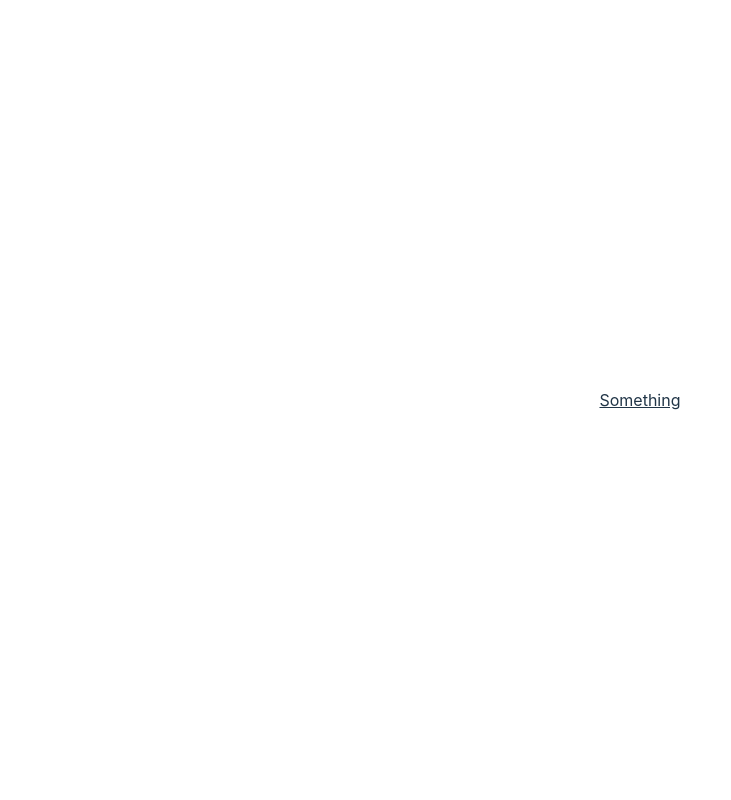
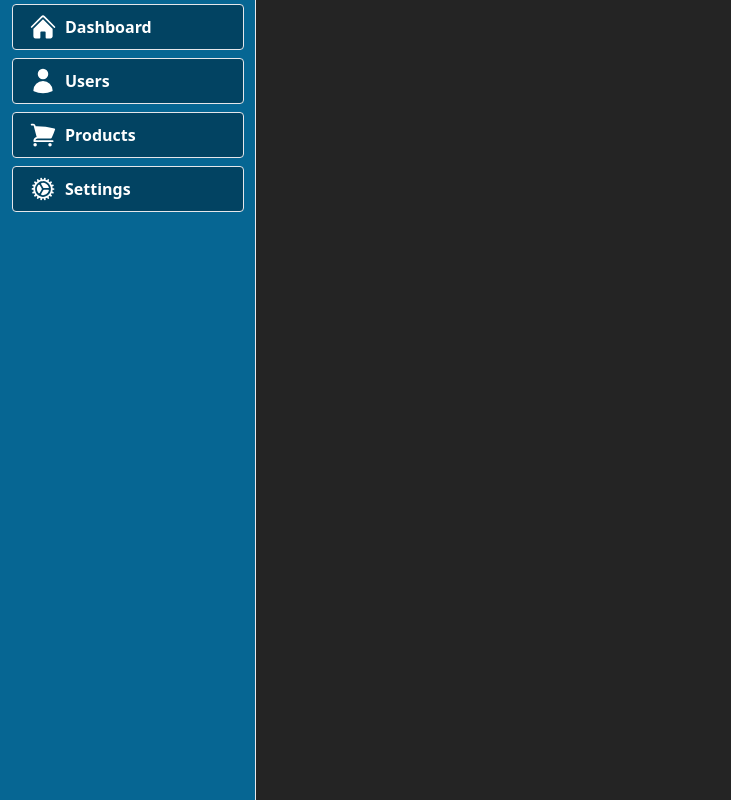
Before and after one commit to cdepaul06/AdminTemplate, a React (Vite) app in the folder admin-template/: page /settings in a window 1280 px wide. Shown: the whole page, without its empty margins (0-731 px from the left). Built offline with nearby package versions, Linux system fonts and the light colour scheme.

Commit message:
navigation complete

```diff
--- a/admin-template/index.html
+++ b/admin-template/index.html
@@ -5,6 +5,9 @@
     <!-- <link rel="icon" type="image/svg+xml" href="/vite.svg" /> -->
     <meta name="viewport" content="width=device-width, initial-scale=1.0" />
     <title>Admin Template</title>
+    <style>
+      @import url('https://fonts.googleapis.com/css2?family=Roboto:ital,wght@0,100;0,300;0,700;0,900;1,400&family=Titillium+Web:wght@300;400;700&display=swap');
+    </style>
   </head>
   <body>
     <div id="root"></div>
--- a/admin-template/package.json
+++ b/admin-template/package.json
@@ -12,7 +12,8 @@
   "dependencies": {
     "@heroicons/react": "^2.0.18",
     "react": "^18.2.0",
-    "react-dom": "^18.2.0"
+    "react-dom": "^18.2.0",
+    "react-router-dom": "^6.14.1"
   },
   "devDependencies": {
     "@types/react": "^18.2.14",
--- a/admin-template/src/App.jsx
+++ b/admin-template/src/App.jsx
@@ -1,10 +1,21 @@
-import "./App.css";
+import React from "react";
+import { BrowserRouter as Router, Route, Routes } from "react-router-dom";
+import Navigation from "./components/Navigation/Navigation";
+//import Home from "./components/Home/Home";
+//import About from "./components/About/About";
+//import Contact from "./components/Contact/Contact";
 
 const App = ({}) => {
   return (
-    <>
-      <p className='underline'>Something</p>
-    </>
+    <Router>
+      <Navigation />
+      <Routes>
+        <Route path='/' />
+        <Route path='/users' />
+        <Route path='/products' />
+        <Route path='/settings' />
+      </Routes>
+    </Router>
   );
 };
 
--- /dev/null
+++ b/admin-template/src/components/Navigation/Navigation.jsx
@@ -0,0 +1,41 @@
+import React from "react";
+import { Link } from "react-router-dom";
+import { navLinks } from "../../constants";
+
+const Navigation = ({}) => {
+  return (
+    <nav className='fixed top-0 left-0 h-screen w-64 bg-[#066693] border-r 2 overflow-auto'>
+      <ul className='list-none p-0 m-0'>
+        {navLinks.map((link) => {
+          const IconComponent = link.icon;
+          return (
+            <li key={link.path} className='py-1 w-[91%] ml-3'>
+              <button
+                className='bg-[#024362] border hover:bg-green-300 text-white font-bold py-2 px-4 rounded w-full transition duration-1000 hover:text-black'
+                style={{ display: "flex", alignItems: "center" }}
+              >
+                <Link
+                  to={link.path}
+                  style={{ display: "flex", alignItems: "center" }}
+                >
+                  <IconComponent className='mr-2 w-7 h-7' />
+                  <div
+                    style={{
+                      display: "flex",
+                      flexDirection: "row",
+                      alignItems: "center",
+                    }}
+                  >
+                    <span>{link.title}</span>
+                  </div>
+                </Link>
+              </button>
+            </li>
+          );
+        })}
+      </ul>
+    </nav>
+  );
+};
+
+export default Navigation;
--- /dev/null
+++ b/admin-template/src/components/Navigation/index.js
@@ -0,0 +1,3 @@
+import Navigation from "./Navigation";
+
+export default Navigation;
--- a/admin-template/src/constants/index.js
+++ b/admin-template/src/constants/index.js
@@ -1,23 +1,37 @@
-export const navLinks = [
+import {
+  HomeIcon,
+  UserIcon,
+  ShoppingCartIcon,
+  CogIcon,
+} from "@heroicons/react/24/solid";
+
+const navLinks = [
   {
     id: "dashboard",
     title: "Dashboard",
-    path: "/dashboard",
-    icon: "home",
+    path: "/",
+    icon: HomeIcon,
     exact: true,
   },
   {
     id: "users",
     title: "Users",
     path: "/users",
-    icon: "user",
+    icon: UserIcon,
     exact: true,
   },
   {
     id: "products",
     title: "Products",
     path: "/products",
-    icon: "shopping-cart",
+    icon: ShoppingCartIcon,
+    exact: true,
+  },
+  {
+    id: "settings",
+    title: "Settings",
+    path: "/settings",
+    icon: CogIcon,
     exact: true,
   },
 ];
--- a/admin-template/src/index.css
+++ b/admin-template/src/index.css
@@ -3,71 +3,5 @@
 @tailwind utilities;
 
 :root {
-  font-family: Inter, system-ui, Avenir, Helvetica, Arial, sans-serif;
-  line-height: 1.5;
-  font-weight: 400;
-
-  color-scheme: light dark;
-  color: rgba(255, 255, 255, 0.87);
   background-color: #242424;
-
-  font-synthesis: none;
-  text-rendering: optimizeLegibility;
-  -webkit-font-smoothing: antialiased;
-  -moz-osx-font-smoothing: grayscale;
-  -webkit-text-size-adjust: 100%;
 }
-
-a {
-  font-weight: 500;
-  color: #646cff;
-  text-decoration: inherit;
-}
-a:hover {
-  color: #535bf2;
-}
-
-body {
-  margin: 0;
-  display: flex;
-  place-items: center;
-  min-width: 320px;
-  min-height: 100vh;
-}
-
-h1 {
-  font-size: 3.2em;
-  line-height: 1.1;
-}
-
-button {
-  border-radius: 8px;
-  border: 1px solid transparent;
-  padding: 0.6em 1.2em;
-  font-size: 1em;
-  font-weight: 500;
-  font-family: inherit;
-  background-color: #1a1a1a;
-  cursor: pointer;
-  transition: border-color 0.25s;
-}
-button:hover {
-  border-color: #646cff;
-}
-button:focus,
-button:focus-visible {
-  outline: 4px auto -webkit-focus-ring-color;
-}
-
-@media (prefers-color-scheme: light) {
-  :root {
-    color: #213547;
-    background-color: #ffffff;
-  }
-  a:hover {
-    color: #747bff;
-  }
-  button {
-    background-color: #f9f9f9;
-  }
-}
```
Also changed, not shown: 1 other file (tests, documents, lock files or other folders).
